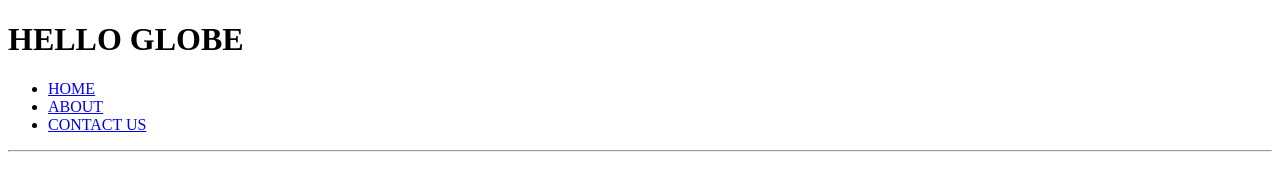
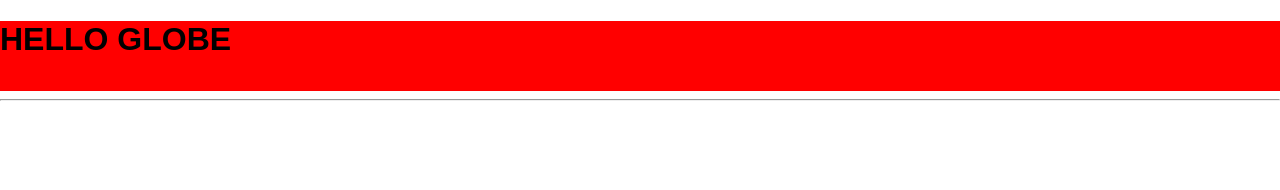
Before and after one commit to tylervw01/GLOBAL-ADVENTURES-BLOG, a plain HTML site: page index.html in a window 1280 px wide. Drawn offline with Linux system fonts and the light colour scheme.

Commit message:
new css file

```diff
--- a/index.html
+++ b/index.html
@@ -4,6 +4,7 @@
     <meta charset="UTF-8">
     <meta name="viewport" content="width=device-width, initial-scale=1.0">
     <title>GLOBAL ADVENTURES BLOG</title>
+    <link rel="stylesheet" href="style.css">
 </head>
 <body>
     <header>
--- /dev/null
+++ b/style.css
@@ -0,0 +1,47 @@
+body {
+    margin: 0;
+    padding: 0;
+    font-family: Arial, sans-serif;
+
+}
+
+header {
+    background-color: #FF0000;
+    height: 70px;
+    width: 100%;
+}
+
+nav {
+    display: flex;
+    justify-content: space-around;
+    align-items: center;
+    height: 100%;
+}
+
+nav ul {
+    list-style: none;
+    display: flex;
+    gap: 20px;
+}
+
+nav ul li {
+    color: #FFFFFF;
+    font-size: 16px;
+}
+
+nav ul li a {
+    color: #FFFFFF;
+    text-decoration: none;
+}
+
+nav ul li a:hover {
+    text-decoration: underline;
+}
+
+footer {
+    background-color: #FF0000;
+    height: 50px;
+    width: 100%;
+    position: fixed;
+    bottom: 0;
+}
```
